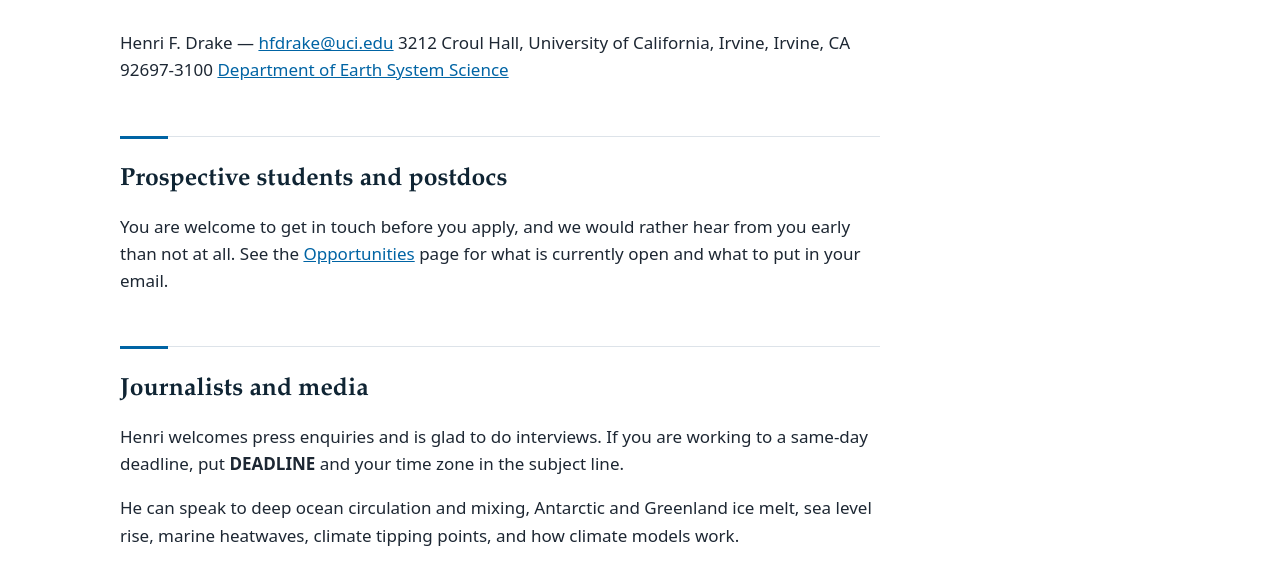
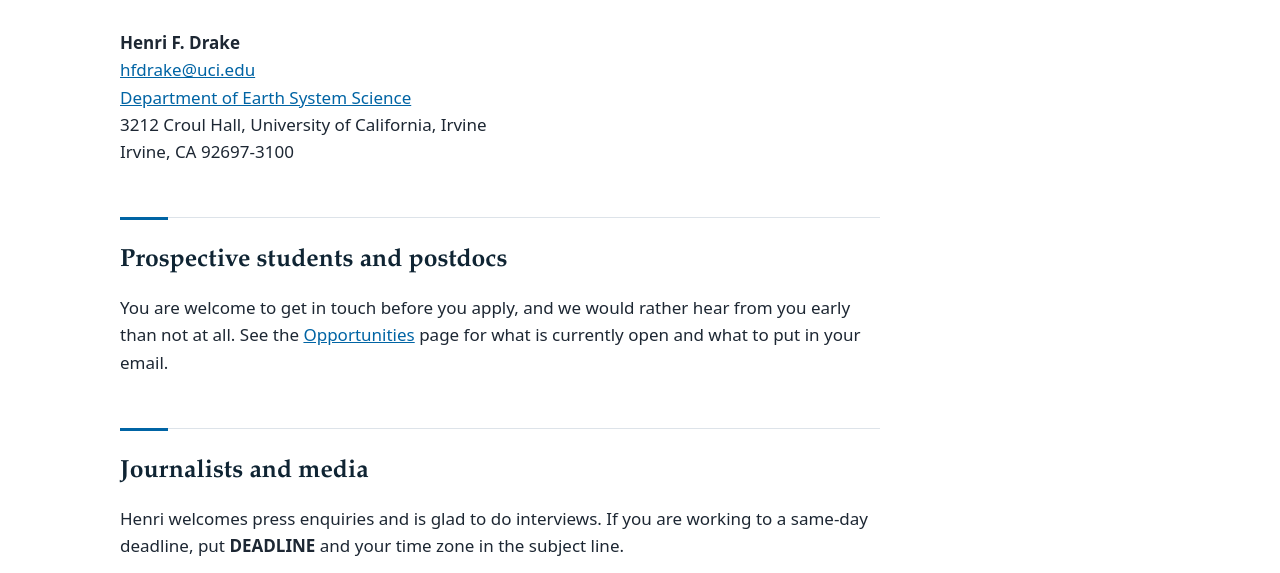
Before and after one commit to ZijieZhaoMMHW/thedrakelab.github.io, an Astro site: page /contact in a window 1280 px wide. Shown: the part 211-784 px from the top of the page. Built offline with nearby package versions, Linux system fonts and the light colour scheme; Astro itself is replaced by a stand-in of ours.

Commit message:
Contact: break the address block onto separate lines
Markdown joins consecutive lines of a paragraph with a space, so the
name, email, department, and address were rendering as one run-on line.
Use explicit line breaks, and drop the duplicated "Irvine" that came
from putting the university and the city on the same line.

The trailing-backslash form is deliberate: the alternative is two
trailing spaces, which is invisible in source and gets silently stripped
by editors and formatters.

Co-Authored-By: Claude Opus 5 (1M context) <noreply@anthropic.com>
Claude-Session: https://claude.ai/code/session_01WtdPzg7cx2PtDKFYo4xMLh

```diff
--- a/content/pages/contact.md
+++ b/content/pages/contact.md
@@ -4,9 +4,11 @@ description: How to reach the Ocean and Climate Dynamics group at UC Irvine, inc
 section_nav: true
 ---
 
-Henri F. Drake — <hfdrake@uci.edu>
-3212 Croul Hall, University of California, Irvine, Irvine, CA 92697-3100
-[Department of Earth System Science](https://www.ess.uci.edu/)
+**Henri F. Drake**\
+[hfdrake@uci.edu](mailto:hfdrake@uci.edu)\
+[Department of Earth System Science](https://www.ess.uci.edu/)\
+3212 Croul Hall, University of California, Irvine\
+Irvine, CA 92697-3100
 
 ## Prospective students and postdocs
 
```
